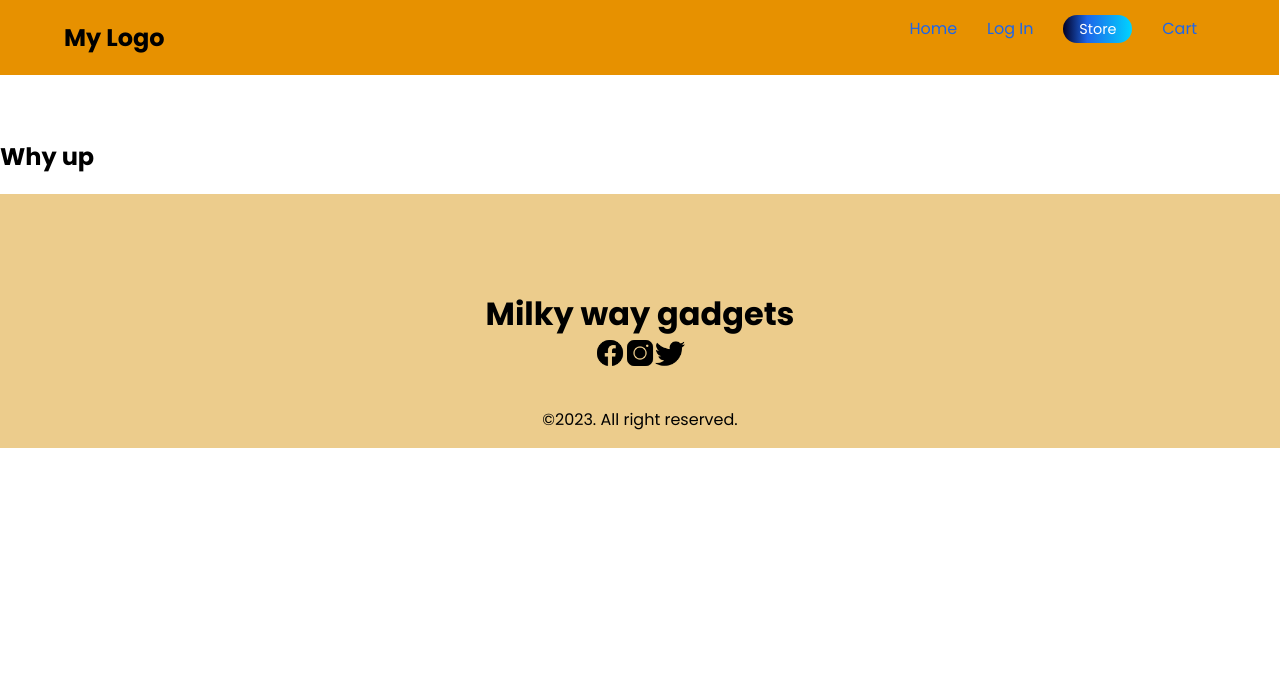
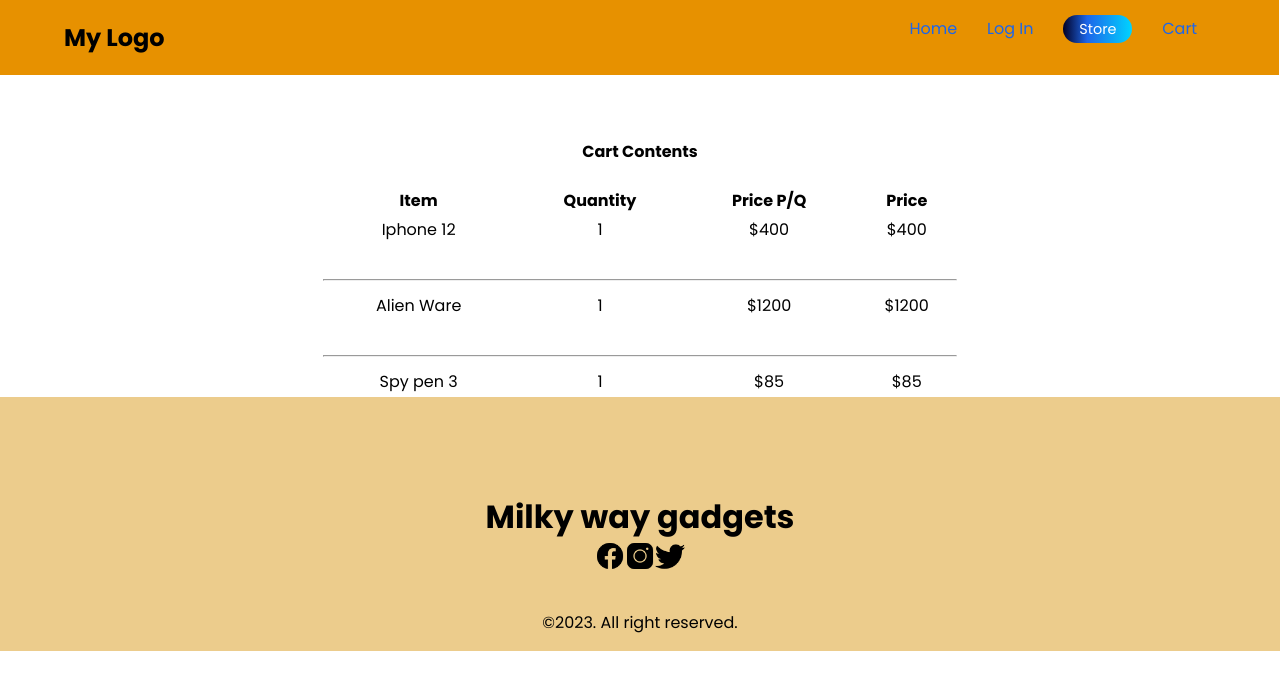
Before and after one commit to toyman640/small-shop-frontend, a React (Create React App) app: page /cart in a window 1280 px wide. Shown: the top 690 px of the page. Built offline with nearby package versions, Linux system fonts and the light colour scheme; a web font is replaced by a local one.

Commit message:
Structure the table

```diff
--- a/src/App.css
+++ b/src/App.css
@@ -383,4 +383,23 @@
   .CartSetion {
     margin-top: 5%;
   }
+
+  .CartTitle {
+    text-align: center;
+  }
+
+  .Table {
+    width: 50%;
+    margin-left: 25%;
+  }
+
+  td {
+    text-align: center;
+  }
+
+  .CartHr {
+    width: 100%;
+
+
+  }
 }
--- a/src/components/Cart.js
+++ b/src/components/Cart.js
@@ -2,9 +2,49 @@
 import Footer from './Footer';
 
 const Cart = () => (
-  <div>
+  <div className="CartPage">
     <div className="CartSetion">
-      <h2>Why up</h2>
+      <h4 className="CartTitle">Cart Contents</h4>
+      <table className="Table">
+        <thead>
+          <th>Item</th>
+          <th>Quantity</th>
+          <th>Price P/Q</th>
+          <th>Price</th>
+        </thead>
+        <tbody>
+          <tr>
+            <td>Iphone 12</td>
+            <td>1</td>
+            <td>$400</td>
+            <td>$400</td>
+          </tr>
+          <tr>
+            <td colSpan="4" aria-label="Separator" className="CartHr">
+              &nbsp;
+              <hr />
+            </td>
+          </tr>
+          <tr>
+            <td>Alien Ware</td>
+            <td>1</td>
+            <td>$1200</td>
+            <td>$1200</td>
+          </tr>
+          <tr>
+            <td colSpan="4" aria-label="Separator" className="CartHr">
+              &nbsp;
+              <hr />
+            </td>
+          </tr>
+          <tr>
+            <td>Spy pen 3</td>
+            <td>1</td>
+            <td>$85</td>
+            <td>$85</td>
+          </tr>
+        </tbody>
+      </table>
     </div>
     <Footer />
   </div>
```
